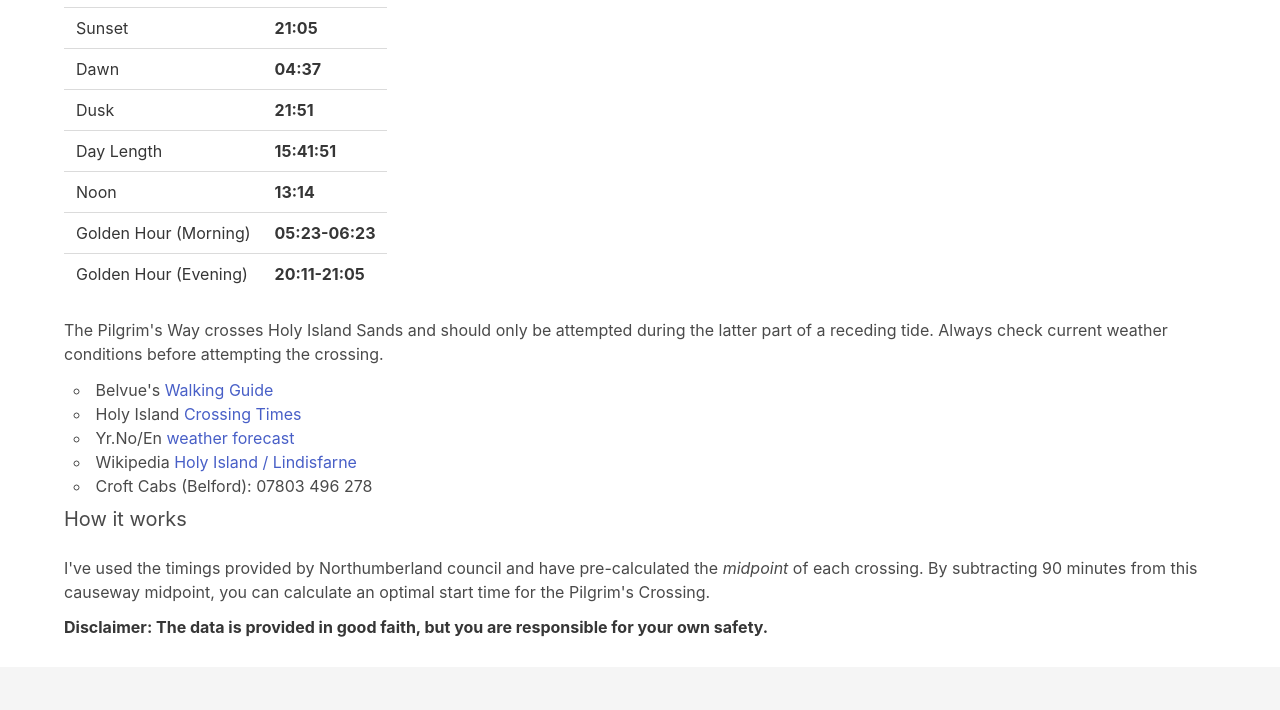
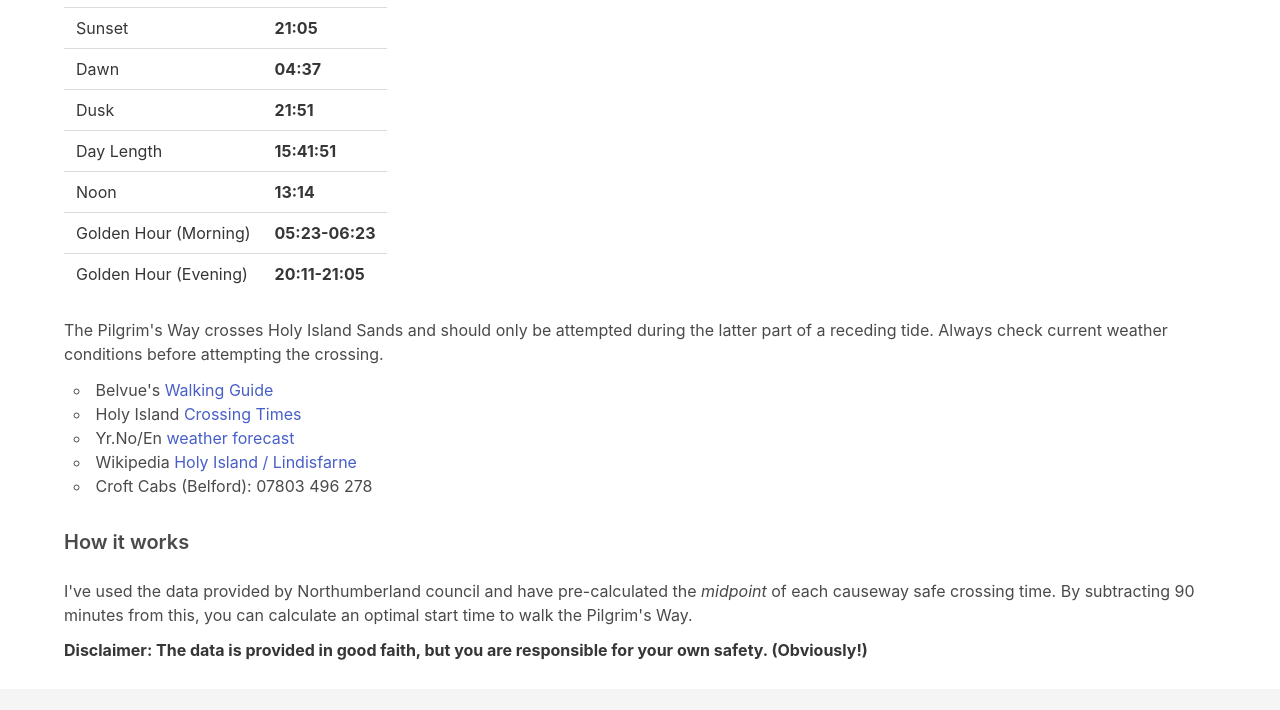
Before and after one commit to jonathancraddock/holyisland-cross, a website: page index.html in a window 1280 px wide. Shown: the part 732-1442 px from the top of the page. Drawn offline with nearby package versions, Linux system fonts and the light colour scheme; no server answers.

Commit message:
updated subtitle css

```diff
--- a/index.html
+++ b/index.html
@@ -95,8 +95,8 @@
   <li>Croft Cabs (Belford): 07803 496 278</li>
   </ul>
   <h2 class="subtitle">How it works</h2>
-  <p>I've used the timings provided by Northumberland council and have pre-calculated the <em>midpoint</em> of each crossing. By subtracting 90 minutes from this causeway midpoint, you can calculate an optimal start time for the Pilgrim's Crossing.</p>
-  <p><strong>Disclaimer: The data is provided in good faith, but you are responsible for your own safety.</strong></p>
+  <p>I've used the data provided by Northumberland council and have pre-calculated the <em>midpoint</em> of each causeway safe crossing time. By subtracting 90 minutes from this, you can calculate an optimal start time to walk the Pilgrim's Way.</p>
+  <p><strong>Disclaimer: The data is provided in good faith, but you are responsible for your own safety. (Obviously!)</strong></p>
 </div>
 
 </div>
--- a/pilgrim.css
+++ b/pilgrim.css
@@ -4,6 +4,11 @@
 
 p {
   margin-bottom: 0.7em;
+}
+
+.subtitle {
+  margin-top: 2rem;
+  font-weight: 600;
 }
 
 .help {
```
